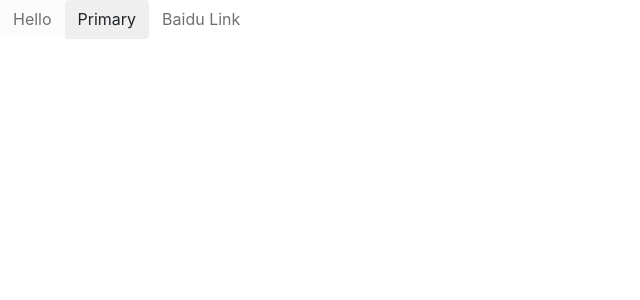
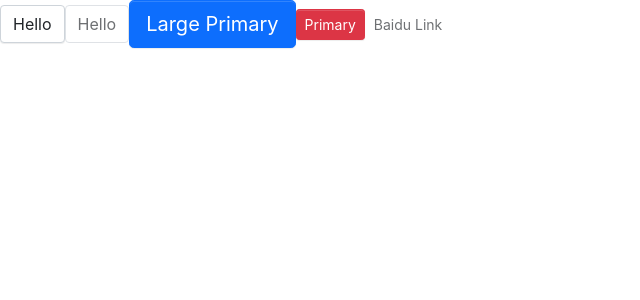
Before and after one commit to rookiecoder-chen/ant-ui, a React (Create React App) app: page / in a window 1280 px wide. Shown: the top 300 px of the page, without its empty margins (0-640 px from the left). Built offline with nearby package versions, Linux system fonts and the light colour scheme.

Commit message:
添加按钮样式

```diff
--- a/src/App.tsx
+++ b/src/App.tsx
@@ -5,8 +5,10 @@
   return (
     <div className="App">
       <header className="App-header">
+        <Button >Hello</Button>
         <Button disabled>Hello</Button>
-        <Button btnType={ButtonType.Primary} size={ButtonSize.Large}>Primary</Button>
+        <Button btnType={ButtonType.Primary} size={ButtonSize.Large}>Large Primary</Button>
+        <Button btnType={ButtonType.Danger} size={ButtonSize.Small}>Primary</Button>
         <Button disabled btnType={ButtonType.Link} size={ButtonSize.Small} href="http://www.baidu.com"> Baidu Link</Button>
       </header>
     </div>
--- a/src/components/Button/_style.scss
+++ b/src/components/Button/_style.scss
@@ -9,9 +9,7 @@
   vertical-align: middle;
   background-image: none;
   border: $btn-border-width solid transparent;
-  padding: $btn-padding-y $btn-padding-x;
-  font-size: $btn-font-size;
-  border-radius: $border-radius;
+  @include button-size($btn-padding-y, $btn-padding-x, $btn-font-size, $border-radius);
   box-shadow: $btn-box-shadow;
   cursor: pointer;
   transition: $btn-transition;
@@ -27,3 +25,21 @@
     }
   }
 }
+
+.btn-lg {
+  @include button-size($btn-padding-y-lg, $btn-padding-x-lg, $btn-font-size-lg, $border-radius-lg);
+}
+
+.btn-sm {
+  @include button-size($btn-padding-y-sm, $btn-padding-x-sm, $btn-font-size-sm, $border-radius-sm);
+}
+
+.btn-primary {
+  @include button-style($primary, $primary, $white)
+}
+.btn-danger {
+  @include button-style($danger, $danger, $white)
+}
+.btn-default {
+  @include button-style($white, $gray-400, $body-color, $white, $primary, $primary)
+}
--- a/src/components/Button/button.tsx
+++ b/src/components/Button/button.tsx
@@ -3,7 +3,7 @@
 
 export enum ButtonSize {
     Large = 'lg',
-    Small = 'lg',
+    Small = 'sm',
 }
 
 export enum ButtonType {
--- a/src/styles/_mixin.scss
+++ b/src/styles/_mixin.scss
@@ -0,0 +1,35 @@
+@mixin button-size($padding-y,$padding-x,$font-size,$border-radius) {
+  padding: $padding-y $padding-x;
+  font-size: $font-size;
+  border-radius: $border-radius;
+}
+
+@mixin button-style(
+  $background,
+  $border,
+  $color,
+  $hover-background: lighten($background,7.5%),
+  $hover-border: lighten($border,10%),
+  $hover-color: $color
+) {
+  color: $color;
+  background: $background;
+  border-color: $border;
+  &:hover{
+    color: $hover-color;
+    background: $hover-background;
+    border-color: $hover-border;
+  }
+  &:focus, //focus状态
+  &.focus { //focus类
+    color: $hover-color;
+    background: $hover-background;
+    border-color: $hover-border;
+  }
+  &:disabled, //disabled状态
+  &.disabled { //disabled类
+    color: $color;
+    background: $background;
+    border-color: $border;
+  }
+}
--- a/src/styles/index.scss
+++ b/src/styles/index.scss
@@ -4,5 +4,8 @@
 //layout
 @import "reboot";
 
+//mixin
+@import "mixin";
+
 //button
 @import "../components/Button/style";
```
